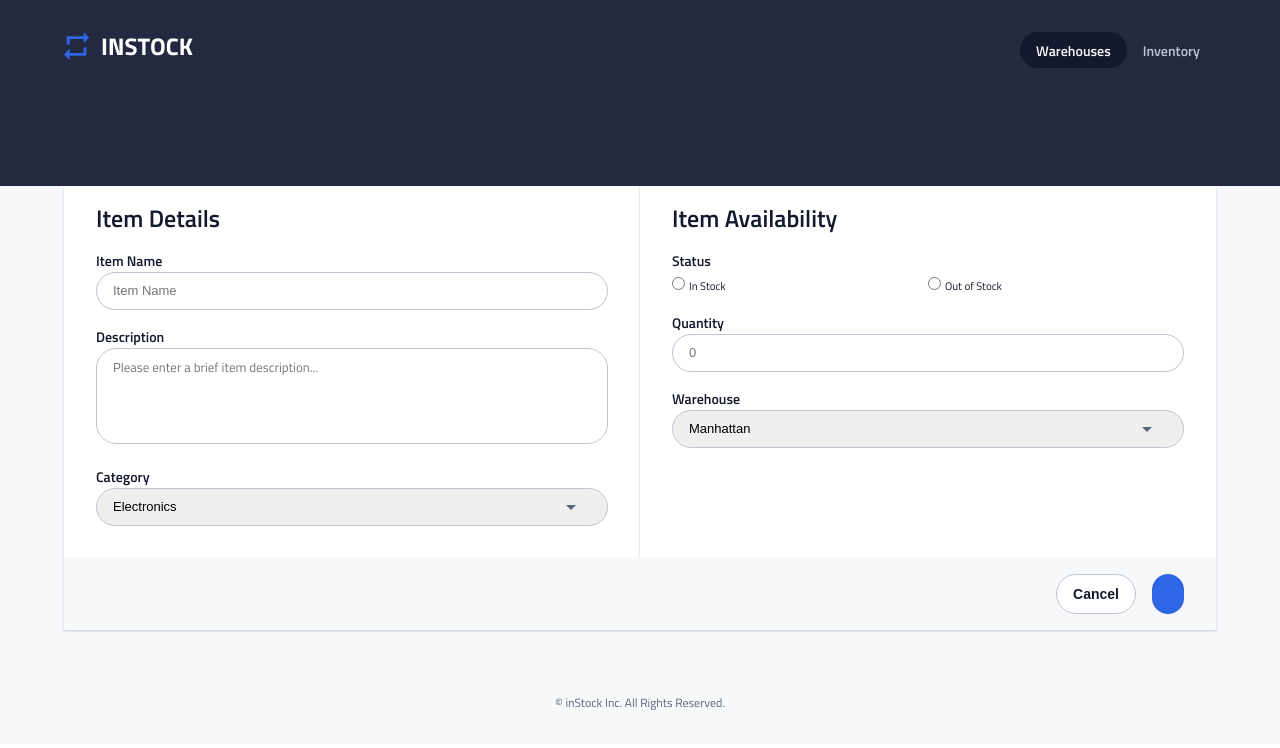
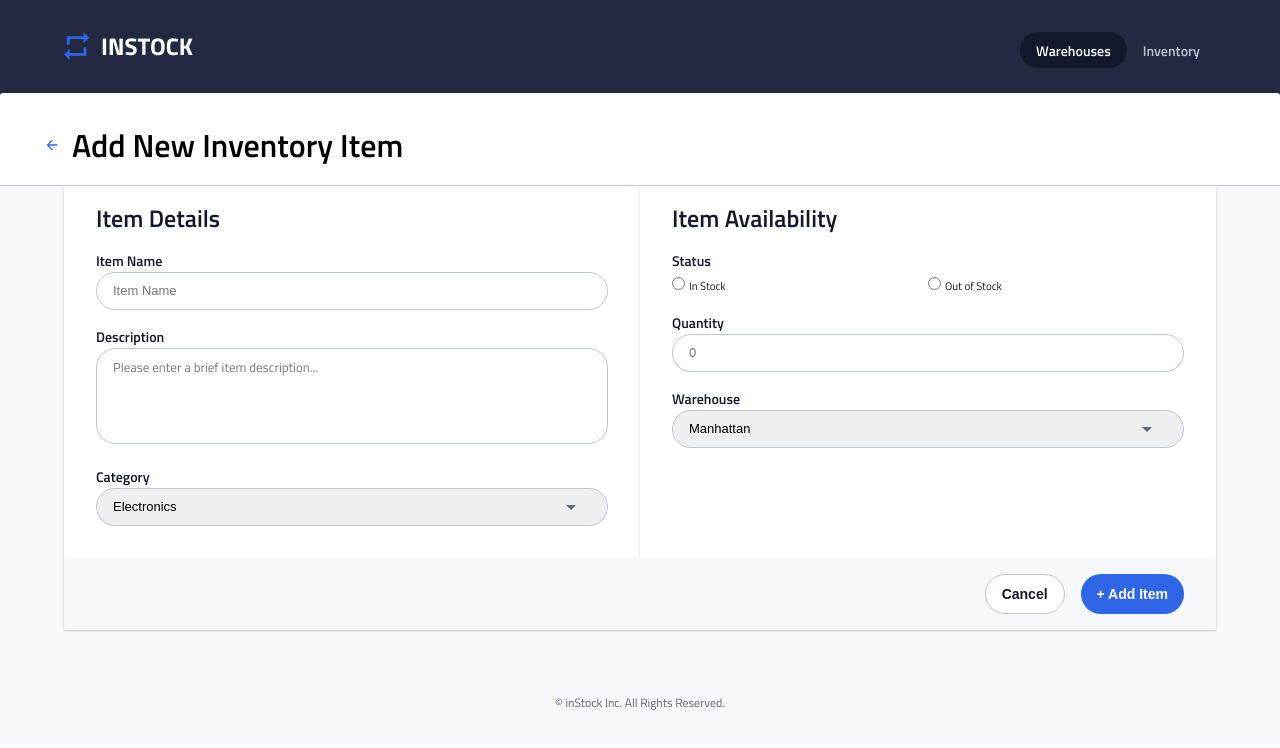
Before and after one commit to jacky-ui/InStock-BrainStation-Client, a React (Create React App) app: page /inventory/add in a window 1280 px wide. Shown: the top 748 px of the page. Built offline with nearby package versions, Linux system fonts and the light colour scheme.

Commit message:
Root PAge Router done PULL THIS XD

```diff
--- a/src/App.js
+++ b/src/App.js
@@ -4,10 +4,11 @@ import { BrowserRouter, Switch, Route } from "react-router-dom";
 import Header from "./components/Header/Header";
 import WarehousePage from "./pages/WarehousePage/WarehousePage";
 import AddWarehousePage from "./pages/AddWarehousePage/AddWarehousePage";
-import WarehouseIndividual from "./components/WarehouseIndividual/WarehouseIndividual";
+import WarehouseIndividual from "./pages/WarehouseIndividual/WarehouseIndividual";
 import EditWarehousePage from "./pages/EditWarehousePage/EditWarehousePage";
+
 import InventoryPage from "./pages/InventoryPage/InventoryPage";
-import AddItem from "./components/AddItem/AddItem";
+import AddInventoryPage from "./pages/AddInventoryPage/AddInventoryPage";
 import ItemDetailsPage from "./pages/ItemDetailsPage/ItemDetailsPage";
 import EditInventoryPage from "./pages/EditInventoryPage/EditInventoryPage";
 import Footer from "./components/Footer/Footer";
@@ -27,7 +28,7 @@ function App() {
 
           {/* Inventory Route Paths */}
           <Route path="/inventory" exact component={InventoryPage} />
-          <Route path="/inventory/add" exact component={AddItem} />
+          <Route path="/inventory/add" exact component={AddInventoryPage} />
           <Route path="/inventory/:itemId" exact component={ItemDetailsPage} />
           <Route path="/inventory/:itemId/edit" exact component={EditInventoryPage} />
         </Switch>
--- a/src/pages/AddInventoryPage/AddInventoryPage.js
+++ b/src/pages/AddInventoryPage/AddInventoryPage.js
@@ -36,7 +36,7 @@ class AddInventoryPage extends Component {
         return (
             <div>
                 <PageSubHeader
-                    pageTitleInventory={this.state.title}
+                    pageTitle={this.state.title}
                     />
                 <AddItem
                     pageButtonInventory={this.state.button}
```
